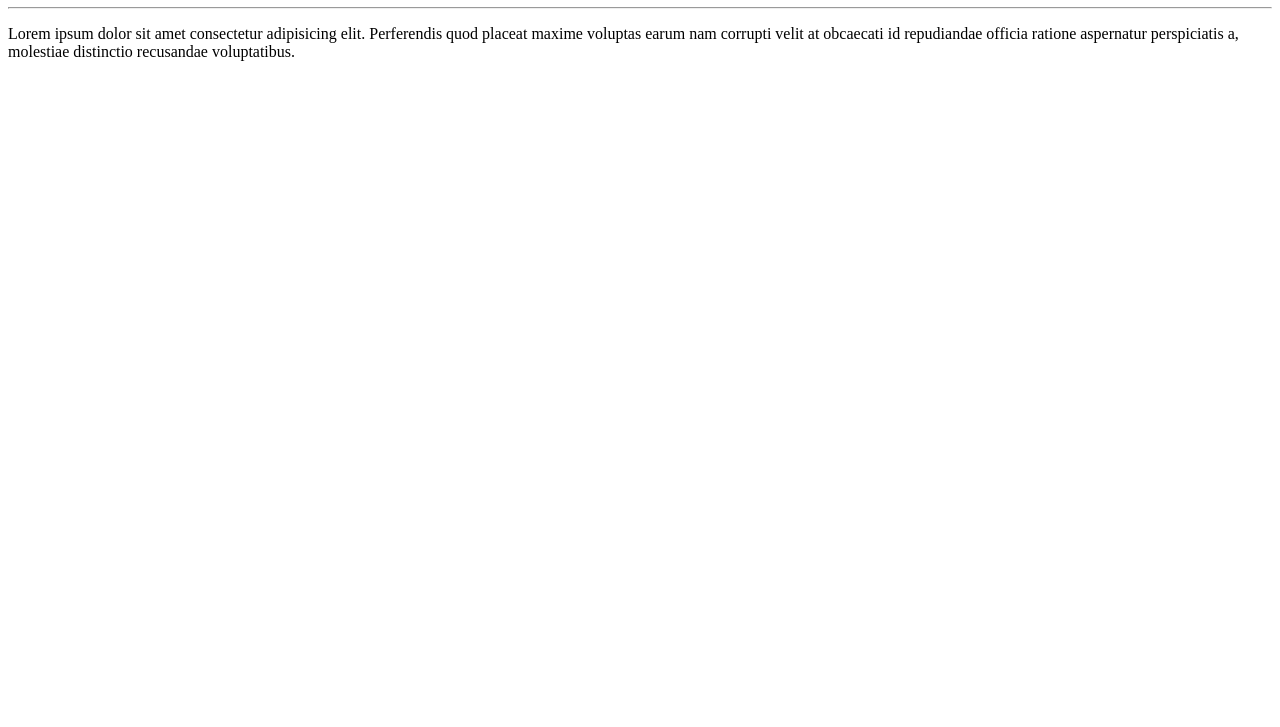
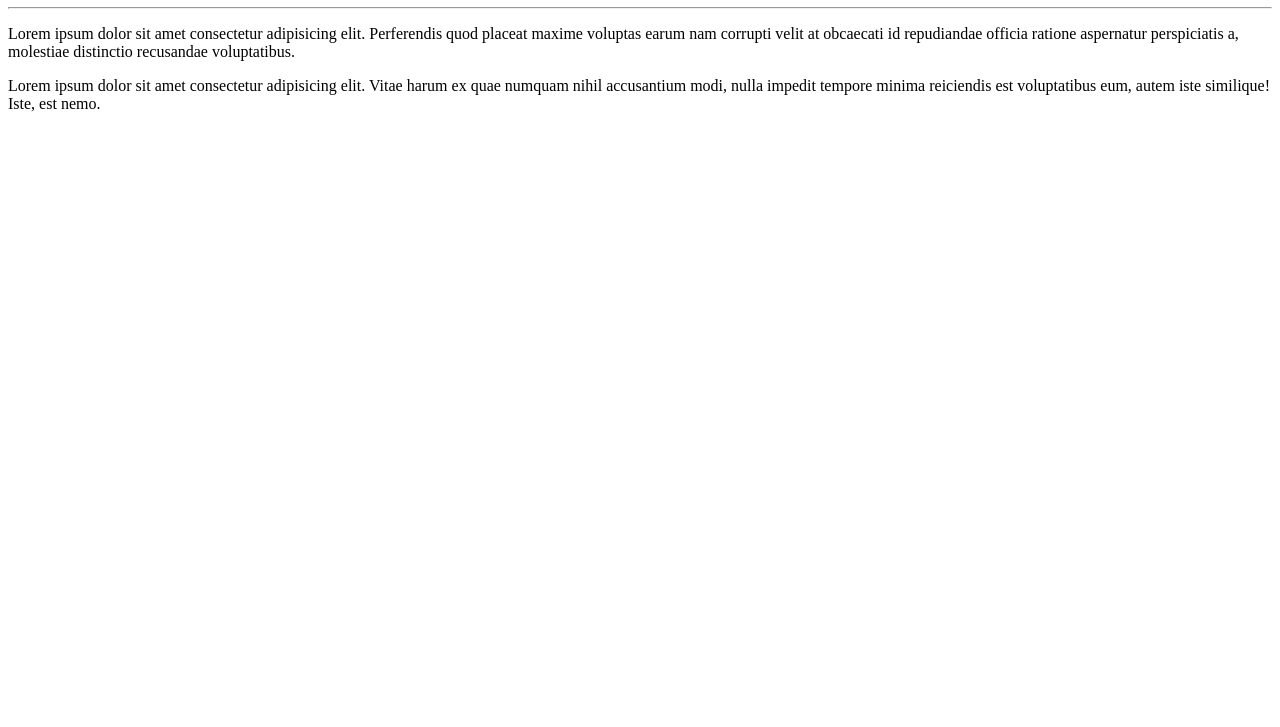
Before and after one commit to gabrielltmonteiro/login-screen, a plain HTML site: page site-exemplo/index.html in a window 1280 px wide. Shown: the part 73-800 px from the top of the page. Drawn offline with Linux system fonts and the light colour scheme.

Commit message:
Adcionei um parágrafo

```diff
--- a/site-exemplo/index.html
+++ b/site-exemplo/index.html
@@ -9,5 +9,6 @@
     <h1>Olá, Mundo!</h1>
     <hr>
     <p>Lorem ipsum dolor sit amet consectetur adipisicing elit. Perferendis quod placeat maxime voluptas earum nam corrupti velit at obcaecati id repudiandae officia ratione aspernatur perspiciatis a, molestiae distinctio recusandae voluptatibus.</p>
+    <p>Lorem ipsum dolor sit amet consectetur adipisicing elit. Vitae harum ex quae numquam nihil accusantium modi, nulla impedit tempore minima reiciendis est voluptatibus eum, autem iste similique! Iste, est nemo.</p>
 </body>
 </html>
```
